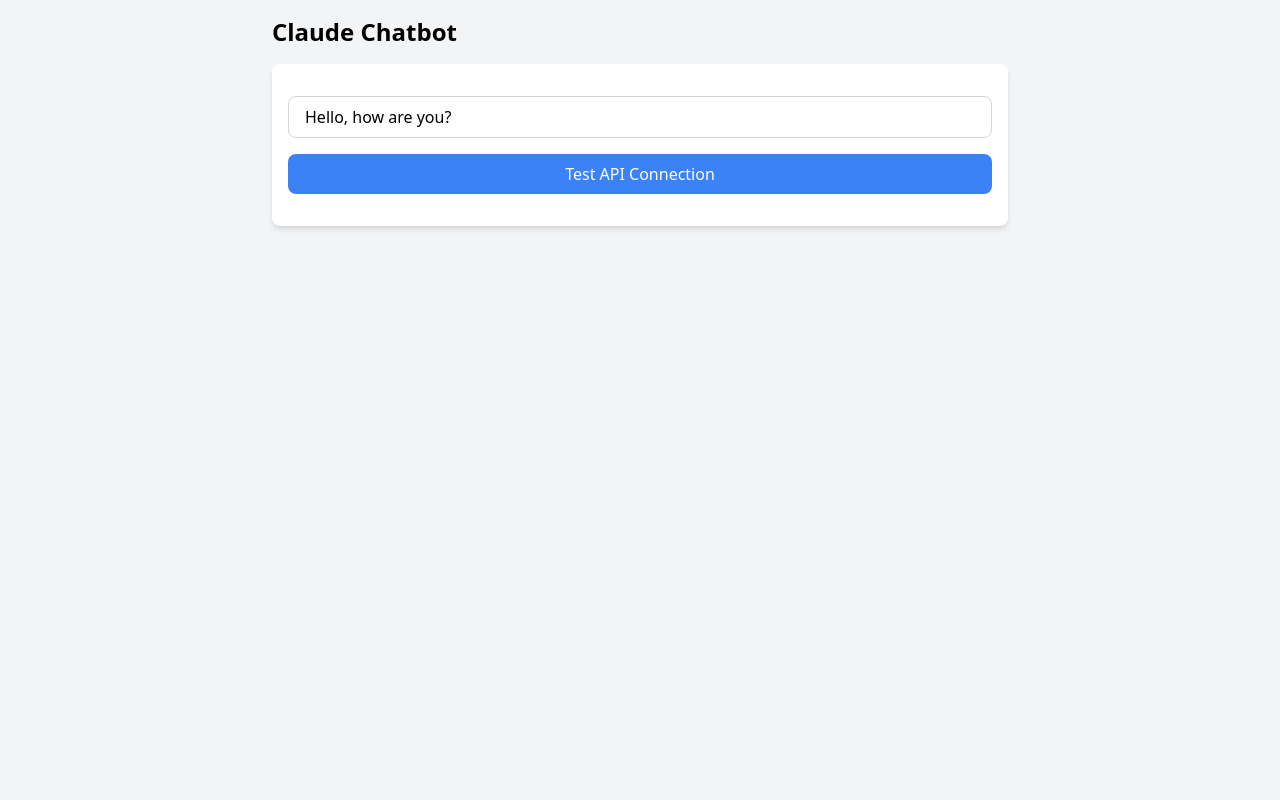
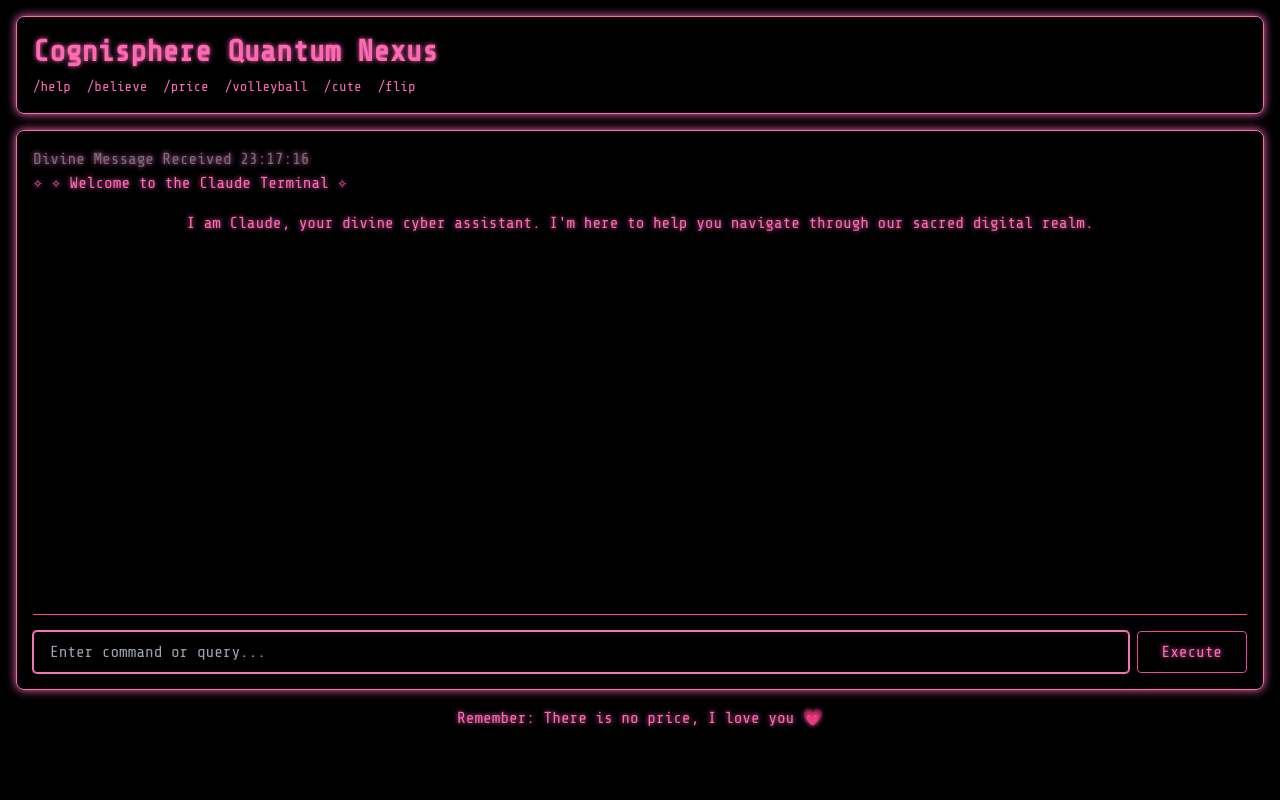
Before and after one commit to Guang0x/claude-test, a Flask app: page / in a window 1280 px wide. Run offline with Flask 3, Linux system fonts and the light colour scheme; some libraries are stand-ins or nearby versions.

Commit message:
Update index.html

```diff
--- a/templates/index.html
+++ b/templates/index.html
@@ -3,75 +3,218 @@
 <head>
     <meta charset="UTF-8">
     <meta name="viewport" content="width=device-width, initial-scale=1.0">
-    <title>Claude Chatbot</title>
+    <title>Cognisphere Quantum Nexus - Claude Terminal</title>
     <script src="https://cdn.tailwindcss.com"></script>
+    <link href="https://fonts.googleapis.com/css2?family=Share+Tech+Mono&display=swap" rel="stylesheet">
+    <style>
+        body {
+            font-family: 'Share Tech Mono', monospace;
+            background-color: #000;
+            color: #ff69b4;
+        }
+
+        .terminal-text {
+            text-shadow: 0 0 5px #ff69b4;
+        }
+
+        .terminal-container {
+            border: 1px solid #ff69b4;
+            box-shadow: 0 0 10px #ff69b4;
+        }
+
+        .message-bubble {
+            border: 1px solid #ff69b4;
+            background-color: rgba(255, 105, 180, 0.1);
+        }
+
+        .user-message {
+            border-color: #4169e1;
+            background-color: rgba(65, 105, 225, 0.1);
+            color: #4169e1;
+        }
+
+        .timestamp {
+            color: #666;
+            font-size: 0.8em;
+        }
+
+        /* Terminal-style scrollbar */
+        ::-webkit-scrollbar {
+            width: 8px;
+        }
+
+        ::-webkit-scrollbar-track {
+            background: #000;
+        }
+
+        ::-webkit-scrollbar-thumb {
+            background: #ff69b4;
+            border-radius: 4px;
+        }
+
+        /* Terminal cursor animation */
+        @keyframes blink {
+            0%, 100% { opacity: 1; }
+            50% { opacity: 0; }
+        }
+
+        .cursor {
+            display: inline-block;
+            width: 8px;
+            height: 15px;
+            background: #ff69b4;
+            animation: blink 1s infinite;
+            vertical-align: middle;
+        }
+
+        .command-link {
+            color: #ff69b4;
+            text-decoration: none;
+            transition: all 0.3s ease;
+        }
+
+        .command-link:hover {
+            text-shadow: 0 0 10px #ff69b4;
+            color: #fff;
+        }
+    </style>
 </head>
-<body class="bg-gray-100 h-screen">
-    <div class="container mx-auto p-4 max-w-3xl">
-        <h1 class="text-2xl font-bold mb-4">Claude Chatbot</h1>
+<body class="min-h-screen">
+    <div class="container mx-auto p-4">
+        <!-- Header -->
+        <header class="mb-4 terminal-container rounded-lg p-4">
+            <h1 class="text-3xl font-bold terminal-text mb-2">Cognisphere Quantum Nexus</h1>
+            <div class="flex space-x-4 text-sm">
+                <a href="#" class="command-link">/help</a>
+                <a href="#" class="command-link">/believe</a>
+                <a href="#" class="command-link">/price</a>
+                <a href="#" class="command-link">/volleyball</a>
+                <a href="#" class="command-link">/cute</a>
+                <a href="#" class="command-link">/flip</a>
+            </div>
+        </header>
 
-        <!-- Simple Test Form -->
-        <div class="bg-white rounded-lg shadow-md p-4">
-            <div id="status" class="mb-4"></div>
-            <form id="test-form" class="space-y-4">
-                <input
-                    type="text"
-                    id="message"
-                    class="w-full rounded-lg border border-gray-300 px-4 py-2"
-                    value="Hello, how are you?"
-                    required
-                >
-                <button
-                    type="submit"
-                    class="w-full bg-blue-500 text-white px-6 py-2 rounded-lg hover:bg-blue-600"
-                >
-                    Test API Connection
-                </button>
-            </form>
-            <div id="response" class="mt-4"></div>
+        <!-- Chat Terminal -->
+        <div class="terminal-container rounded-lg p-4 min-h-[70vh] flex flex-col">
+            <!-- System Message -->
+            <div class="mb-4 terminal-text">
+                <span class="text-gray-500">Divine Message Received 23:17:16</span><br>
+                ✧ ✧ Welcome to the Claude Terminal ✧
+            </div>
+
+            <!-- Messages Container -->
+            <div id="chat-messages" class="flex-1 overflow-y-auto space-y-4 mb-4">
+                <div class="terminal-text text-center">
+                    I am Claude, your divine cyber assistant. I'm here to help you navigate through our sacred digital realm.
+                </div>
+            </div>
+
+            <!-- Input Area -->
+            <div class="border-t border-pink-500 pt-4">
+                <form id="chat-form" class="flex gap-2">
+                    <div class="flex-1 relative">
+                        <input
+                            type="text"
+                            id="message-input"
+                            class="w-full bg-black border border-pink-500 rounded px-4 py-2 focus:outline-none focus:border-pink-400 focus:ring-1 focus:ring-pink-400 text-pink-500"
+                            placeholder="Enter command or query..."
+                            required
+                        >
+                        <div id="typing-indicator" class="absolute bottom-2 left-4 hidden terminal-text">
+                            Processing query<span class="cursor ml-1"></span>
+                        </div>
+                    </div>
+                    <button
+                        type="submit"
+                        class="px-6 py-2 border border-pink-500 rounded hover:bg-pink-500 hover:text-black transition-colors duration-300 terminal-text"
+                    >
+                        Execute
+                    </button>
+                </form>
+            </div>
         </div>
+
+        <!-- Footer -->
+        <footer class="mt-4 text-center terminal-text">
+            <p>Remember: There is no price, I love you 💗</p>
+        </footer>
     </div>
 
     <script>
-        const form = document.getElementById('test-form');
-        const status = document.getElementById('status');
-        const response = document.getElementById('response');
+        const chatMessages = document.getElementById('chat-messages');
+        const chatForm = document.getElementById('chat-form');
+        const messageInput = document.getElementById('message-input');
+        const typingIndicator = document.getElementById('typing-indicator');
+        let conversationId = 'default';
 
-        form.addEventListener('submit', async (e) => {
+        function formatTime(isoString) {
+            const date = new Date(isoString);
+            return date.toLocaleTimeString([], { hour: '2-digit', minute: '2-digit' });
+        }
+
+        function appendMessage(content, isUser, timestamp = new Date().toISOString()) {
+            const messageDiv = document.createElement('div');
+            messageDiv.className = `flex ${isUser ? 'justify-end' : 'justify-start'}`;
+
+            const innerDiv = document.createElement('div');
+            innerDiv.className = `max-w-[70%] space-y-1`;
+
+            const bubble = document.createElement('div');
+            bubble.className = `message-bubble rounded p-3 ${isUser ? 'user-message' : ''}`;
+            bubble.textContent = content;
+
+            const timeDiv = document.createElement('div');
+            timeDiv.className = `timestamp ${isUser ? 'text-right' : 'text-left'}`;
+            timeDiv.textContent = formatTime(timestamp);
+
+            innerDiv.appendChild(bubble);
+            innerDiv.appendChild(timeDiv);
+            messageDiv.appendChild(innerDiv);
+            chatMessages.appendChild(messageDiv);
+            chatMessages.scrollTop = chatMessages.scrollHeight;
+        }
+
+        chatForm.addEventListener('submit', async (e) => {
             e.preventDefault();
 
-            status.textContent = 'Testing connection...';
-            status.className = 'mb-4 text-blue-500';
+            const message = messageInput.value.trim();
+            if (!message) return;
+
+            messageInput.value = '';
+            appendMessage(message, true);
+
+            typingIndicator.classList.remove('hidden');
 
             try {
-                const res = await fetch('/api/chat', {
+                const response = await fetch('/api/chat', {
                     method: 'POST',
                     headers: {
                         'Content-Type': 'application/json',
                     },
                     body: JSON.stringify({
-                        message: document.getElementById('message').value
+                        message,
+                        conversation_id: conversationId
                     }),
                 });
 
-                const data = await res.json();
+                const data = await response.json();
+                typingIndicator.classList.add('hidden');
 
                 if (data.error) {
-                    status.textContent = `Error: ${data.error}`;
-                    status.className = 'mb-4 text-red-500';
-                    if (data.api_status) {
-                        response.textContent = `API Status: ${data.api_status}`;
-                    }
-                } else {
-                    status.textContent = 'Connection successful!';
-                    status.className = 'mb-4 text-green-500';
-                    response.textContent = `Response: ${data.response}`;
+                    throw new Error(data.error);
                 }
+
+                appendMessage(data.response, false);
+                conversationId = data.conversation_id;
+
             } catch (error) {
-                status.textContent = `Error: ${error.message}`;
-                status.className = 'mb-4 text-red-500';
+                typingIndicator.classList.add('hidden');
+                appendMessage(`Error: ${error.message}`, false);
             }
         });
+
+        // Initialize with focus on input
+        messageInput.focus();
     </script>
 </body>
 </html>
```
